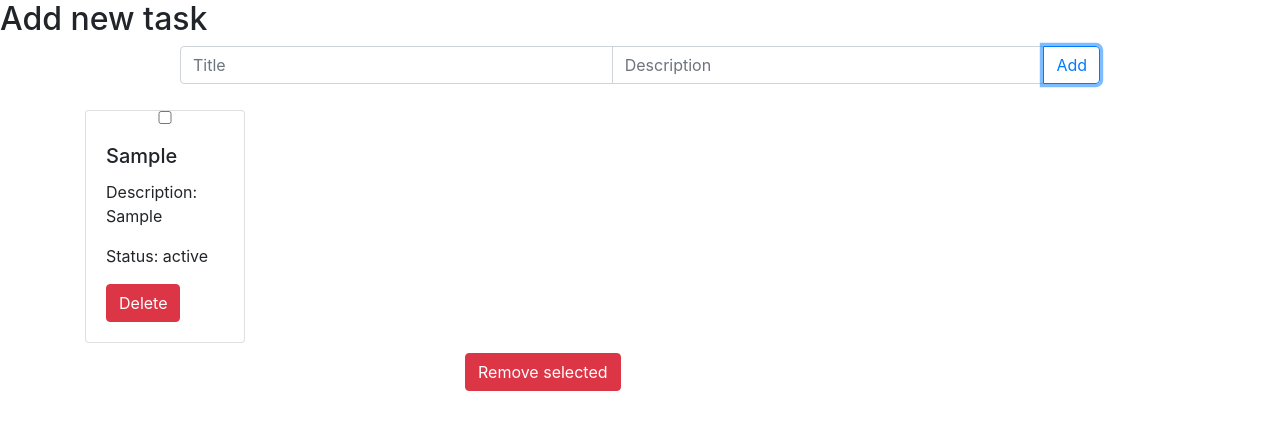
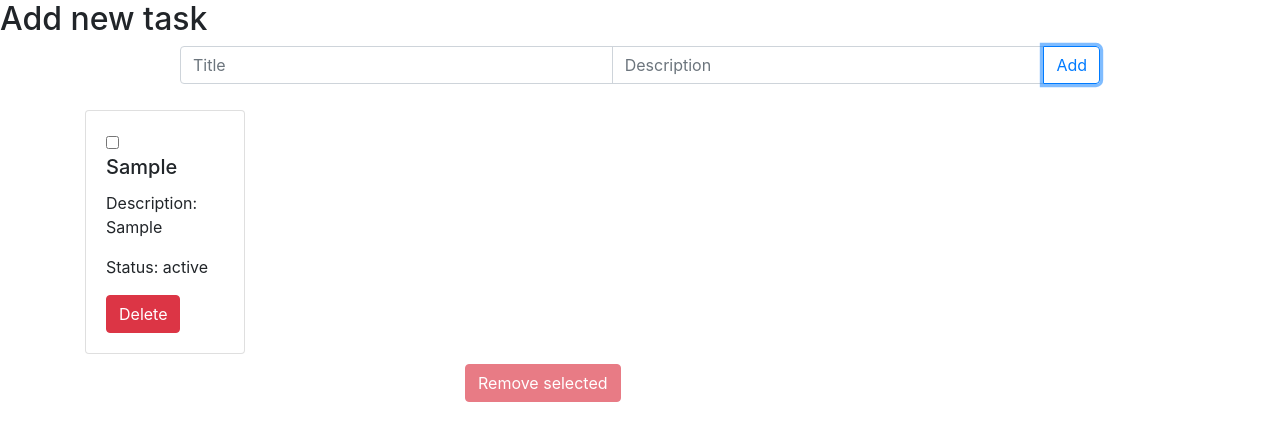
Before and after one commit to areviskandaryan/todo, a React (Create React App) app: page / in a window 1280 px wide. Both pictures are taken after typing "Sample", "Sample" into the empty fields and a click on the button "Add". Shown: the top 440 px of the page. Built offline with nearby package versions, Linux system fonts and the light colour scheme.

Commit message:
created remove button for selected tasks

```diff
--- a/src/components/ToDo/ToDo.js
+++ b/src/components/ToDo/ToDo.js
@@ -9,7 +9,7 @@ console.log(Card)
 export default class ToDo extends Component {
     state = {
         tasks: [],
-        selectedTasks: [],
+        selectedTasks: new Set(),
         todo: {
             id: uuidv4(),
             title: "",
@@ -45,25 +45,30 @@ export default class ToDo extends Component {
         })
     }
 
-    handleSelected = (task) => {
-        const {tasks, selectedTasks} = this.state;
-        const newSelected =
-            !selectedTasks.find(item => item.id === task.id) ?
-                [...selectedTasks, task] : selectedTasks.filter(item => item.id !== task.id);
-        this.setState({selectedTasks: newSelected});
-
+    handleSelectedTasks = (taskId) => {
+        const selectedTasks = new Set(this.state.selectedTasks);
+        if(selectedTasks.has(taskId)){
+            selectedTasks.delete(taskId);
+        } else {
+            selectedTasks.add(taskId);
+        }
+        this.setState({selectedTasks});
     }
-    handleDeleteSelected = () => {
+    handleDeleteSelectedTasks = () => {
         const {tasks, selectedTasks} = this.state;
         const removedTasks = tasks.filter(task => {
-            return !(selectedTasks.find(item => item.id === task.id))
+            return !selectedTasks.has(task.id)
         })
         this.setState({
             tasks: removedTasks,
-            selectedTasks: [],
+            selectedTasks: new Set(),
         })
     }
-
+    handleKeyDown = (e)=>{
+       if(e.key === "Enter"){
+           this.handleAdd();
+       }
+    }
     render() {
         const {title, description} = this.state.todo;
         const {tasks, selectedTasks} = this.state;
@@ -71,13 +76,22 @@ export default class ToDo extends Component {
             return (
                 <Col key={task.id} xs={12} sm={6} md={4} lg={3} xl={2}>
                     <Card className={styles.card}>
-                        <input type="checkbox" value={selectedTasks.find(item => item.id === task.id)}
-                               onChange={() => this.handleSelected(task)}/>
                         <Card.Body>
+                            <input
+                                type="checkbox"
+                                checked={selectedTasks.has(task.id)}
+                                onChange={() => this.handleSelectedTasks(task.id)}
+                            />
                             <Card.Title>{task.title}</Card.Title>
                             <Card.Text>Description: {task.description}</Card.Text>
                             <Card.Text>Status: {task.status}</Card.Text>
-                            <Button variant="danger" onClick={() => this.handleDelete(task.id)}>Delete</Button>
+                            <Button
+                                variant="danger"
+                                onClick={() => this.handleDelete(task.id)}
+                                disabled={!!selectedTasks.size}
+                            >
+                                Delete
+                            </Button>
                         </Card.Body>
                     </Card>
                 </Col>
@@ -95,17 +109,20 @@ export default class ToDo extends Component {
                                     name="title"
                                     value={title}
                                     onChange={this.handleCange}
+                                    onKeyDown = {this.handleKeyDown}
                                 />
                                 <FormControl
                                     placeholder="Description"
                                     name="description"
                                     value={description}
                                     onChange={this.handleCange}
+                                    onKeyDown = {this.handleKeyDown}
                                 />
                                 <InputGroup.Append>
                                     <Button
                                         variant="outline-primary"
                                         onClick={this.handleAdd}
+                                        disabled={!!selectedTasks.size}
                                     >
                                         Add
                                     </Button>
@@ -118,8 +135,9 @@ export default class ToDo extends Component {
                         <Col xs={8} sm={4}>
                             <Button
                                 variant="danger"
-                                onClick={this.handleDeleteSelected}
+                                onClick={this.handleDeleteSelectedTasks}
                                 className={styles.button}
+                                disabled={!selectedTasks.size}
                             >
                                 Remove selected
                             </Button>
```
